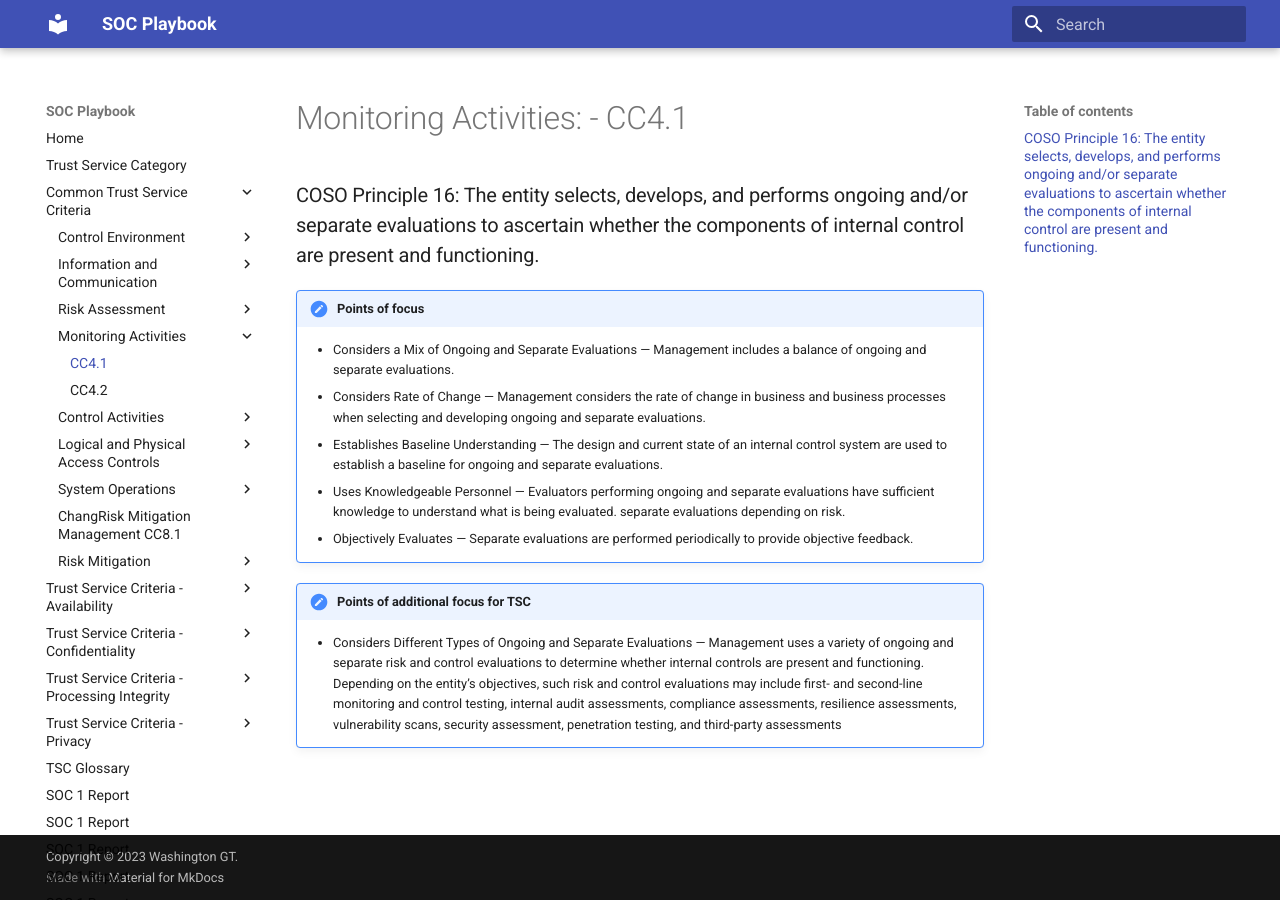
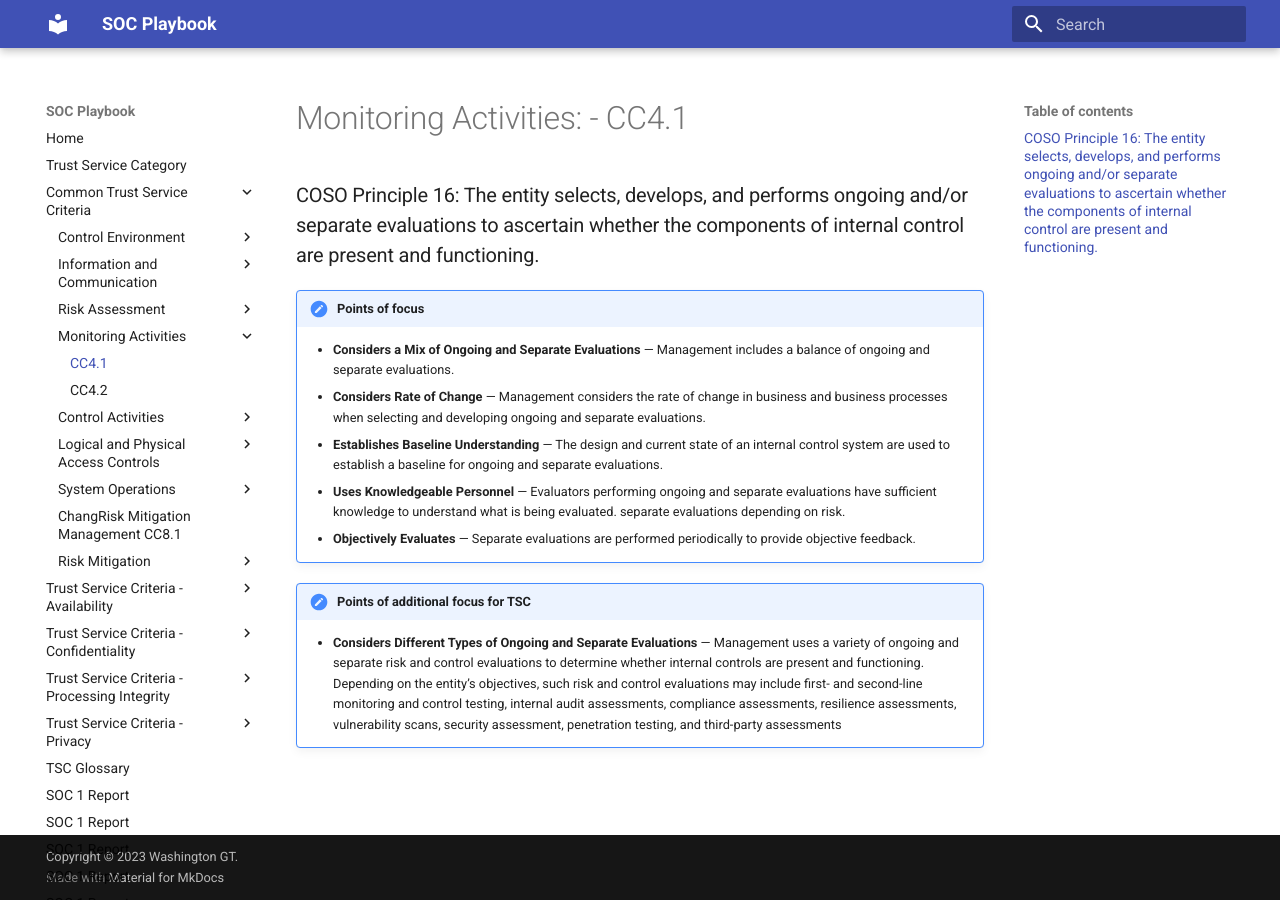
Before and after one commit to WashingtonGT/soc-playbook, an MkDocs documentation site: the page built from docs/tsc/cc4-1.md, in a window 1280 px wide. Built offline with MkDocs 1.6.1 and Material for MkDocs 9.7.7, drawn with Linux system fonts in a browser that asks for light colours.

Commit message:
Update cc4-1.md

```diff
--- a/docs/tsc/cc4-1.md
+++ b/docs/tsc/cc4-1.md
@@ -4,12 +4,12 @@
 
 !!! note "Points of focus"
 
-    * Considers a Mix of Ongoing and Separate Evaluations — Management includes a balance of ongoing and separate evaluations.
-    * Considers Rate of Change — Management considers the rate of change in business and business processes when selecting and developing ongoing and separate evaluations.
-    * Establishes Baseline Understanding — The design and current state of an internal control system are used to establish a baseline for ongoing and separate evaluations.
-    * Uses Knowledgeable Personnel — Evaluators performing ongoing and separate evaluations have sufficient knowledge to understand what is being evaluated. separate evaluations depending on risk.
-    * Objectively Evaluates — Separate evaluations are performed periodically to provide objective feedback.
+    * **Considers a Mix of Ongoing and Separate Evaluations** — Management includes a balance of ongoing and separate evaluations.
+    * **Considers Rate of Change** — Management considers the rate of change in business and business processes when selecting and developing ongoing and separate evaluations.
+    * **Establishes Baseline Understanding** — The design and current state of an internal control system are used to establish a baseline for ongoing and separate evaluations.
+    * **Uses Knowledgeable Personnel** — Evaluators performing ongoing and separate evaluations have sufficient knowledge to understand what is being evaluated. separate evaluations depending on risk.
+    * **Objectively Evaluates** — Separate evaluations are performed periodically to provide objective feedback.
 
 !!! note "Points of additional focus for TSC"
 
-    * Considers Different Types of Ongoing and Separate Evaluations — Management uses a variety of ongoing and separate risk and control evaluations to determine whether internal controls are present and functioning. Depending on the entity’s objectives, such risk and control evaluations may include first- and second-line monitoring and control testing, internal audit assessments, compliance assessments, resilience assessments, vulnerability scans, security assessment, penetration testing, and third-party assessments
+    * **Considers Different Types of Ongoing and Separate Evaluations** — Management uses a variety of ongoing and separate risk and control evaluations to determine whether internal controls are present and functioning. Depending on the entity’s objectives, such risk and control evaluations may include first- and second-line monitoring and control testing, internal audit assessments, compliance assessments, resilience assessments, vulnerability scans, security assessment, penetration testing, and third-party assessments
```
